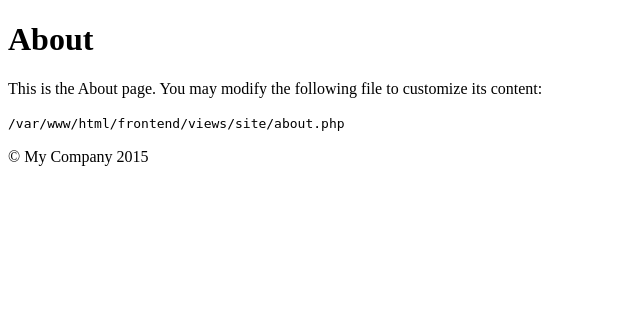
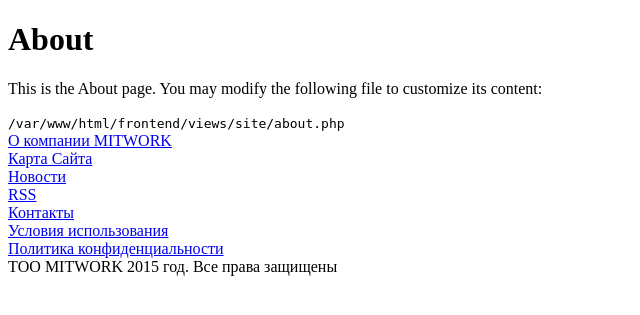
Before and after one commit to azimgood/advanced, a Yii app: template frontend/views/site/about.php in a window 1280 px wide. Shown: the top 315 px of the page, without its empty margins (0-640 px from the left). Run offline with PHP 8.4 and a stand-in for Yii, Linux system fonts and the light colour scheme; the template is opened without the code that fills it, so the values that code supplies are empty; some libraries are stand-ins or nearby versions.

Commit message:
fifth commit

```diff
--- a/frontend/views/layouts/main.php
+++ b/frontend/views/layouts/main.php
@@ -27,32 +27,58 @@ AppAsset::register($this);
 
 <div class="wrap">
     <?php
+    $menuItems1 = [
+        ['options' => ['class' => 'left'],'label' => '<img width = "42px" height = "42px" src = "../../images/cogwheel_LG_4.png" />', 'url' => ['/news/news/index']],
+        ['options' => ['class' => 'right'],'label' => '<img width = "42px" height = "42px" src = "../../images/mglass_gray2.png" />', 'url' => ['/news/news/index']],
+
+    ];
+    echo Nav::widget([
+        'options' => ['class' => 'top'],
+        'items' => $menuItems1,
+        'encodeLabels' => false,
+        'activateItems' => false,
+        'activateParents' => false,
+
+
+    ]);
     NavBar::begin([
-        'brandLabel' => 'My Company',
+
+        'options' => [
+
+        ],
+
+        'brandLabel' => '<img src = "../../images/map_yellow.jpg"/>',
         'brandUrl' => Yii::$app->homeUrl,
-        'options' => [
-            'class' => 'navbar-inverse navbar-fixed-top',
+        'brandOptions' => [
+          'class' => 'header'
         ],
+        'renderInnerContainer' => true,
+        'innerContainerOptions' => [
+            'class' => 'container1'
+        ],
+
     ]);
-    $menuItems = [
-        ['label' => 'Home', 'url' => ['/site/index']],
-        ['label' => 'About', 'url' => ['/site/about']],
-        ['label' => 'Contact', 'url' => ['/site/contact']],
-    ];
-    if (Yii::$app->user->isGuest) {
-        $menuItems[] = ['label' => 'Signup', 'url' => ['/site/signup']];
-        $menuItems[] = ['label' => 'Login', 'url' => ['/site/login']];
-    } else {
-        $menuItems[] = [
-            'label' => 'Logout (' . Yii::$app->user->identity->username . ')',
-            'url' => ['/site/logout'],
-            'linkOptions' => ['data-method' => 'post']
-        ];
-    }
-    echo Nav::widget([
-        'options' => ['class' => 'navbar-nav navbar-right'],
-        'items' => $menuItems,
-    ]);
+    // $menuItems = [
+    //     ['label' => 'Home', 'url' => ['/site/index']],
+    //     ['label' => 'About', 'url' => ['/site/about']],
+    //     ['label' => 'Contact', 'url' => ['/site/contact']],
+    // ];
+    // if (Yii::$app->user->isGuest) {
+    //     $menuItems[] = ['label' => 'Signup', 'url' => ['/site/signup']];
+    //     $menuItems[] = ['label' => 'Login', 'url' => ['/site/login']];
+    // } else {
+    //     $menuItems[] = [
+    //         'label' => 'Logout (' . Yii::$app->user->identity->username . ')',
+    //         'url' => ['/site/logout'],
+    //         'linkOptions' => ['data-method' => 'post']
+    //     ];
+    // }
+    //
+    // echo Nav::widget([
+    //     'options' => ['class' => 'links navbar-nav navbar-right'],
+    //     'items' => $menuItems,
+    //
+    // ]);
     NavBar::end();
     ?>
 
@@ -66,11 +92,39 @@ AppAsset::register($this);
 </div>
 
 <footer class="footer">
-    <div class="container">
-        <p class="pull-left">&copy; My Company <?= date('Y') ?></p>
+    <div>
+        <div class="colC5">
+            <?= Html::a('О компании MITWORK', ['/site/about']) ?>
+        </div>
+        <div class="colC5 vLine">
+            <?= Html::a('Карта Сайта', ['#']) ?>
+        </div>
+        <div class="colC5 vLine">
+            <?= Html::a('Новости', ['/news/news/index']) ?>
+        </div>
+        <div class="colC5 vLine">
+            <?= Html::a('RSS', ['#']) ?>
+        </div>
+        <div class="colC5 vLine">
+            <?= Html::a('Контакты', ['/site/contact']) ?>
+        </div>
+    </div>
 
-        <p class="pull-right"><?= Yii::powered() ?></p>
+    <div>
+        <div class="colC4">
+        </div>
+        <div class="colC4">
+            <?= Html::a('Условия использования', ['#']) ?>
+        </div>
+        <div class="colC4 vLine">
+            <?= Html::a('Политика конфиденциальности', ['#']) ?>
+        </div>
     </div>
+
+    <div>
+            <c>ТOO MITWORK 2015 год. Все права защищены </c>
+    </div>
+
 </footer>
 
 <?php $this->endBody() ?>
--- a/frontend/web/css/site.css
+++ b/frontend/web/css/site.css
@@ -11,7 +11,7 @@ body {
 }
 
 .wrap > .container {
-    padding: 70px 15px 20px;
+    padding: 0px 15px 20px;
 }
 
 .footer {
```
Also changed, not shown: frontend/views/site/index.php (+5 -3 lines), frontend/web/css/news.css (+63 -1 lines).
